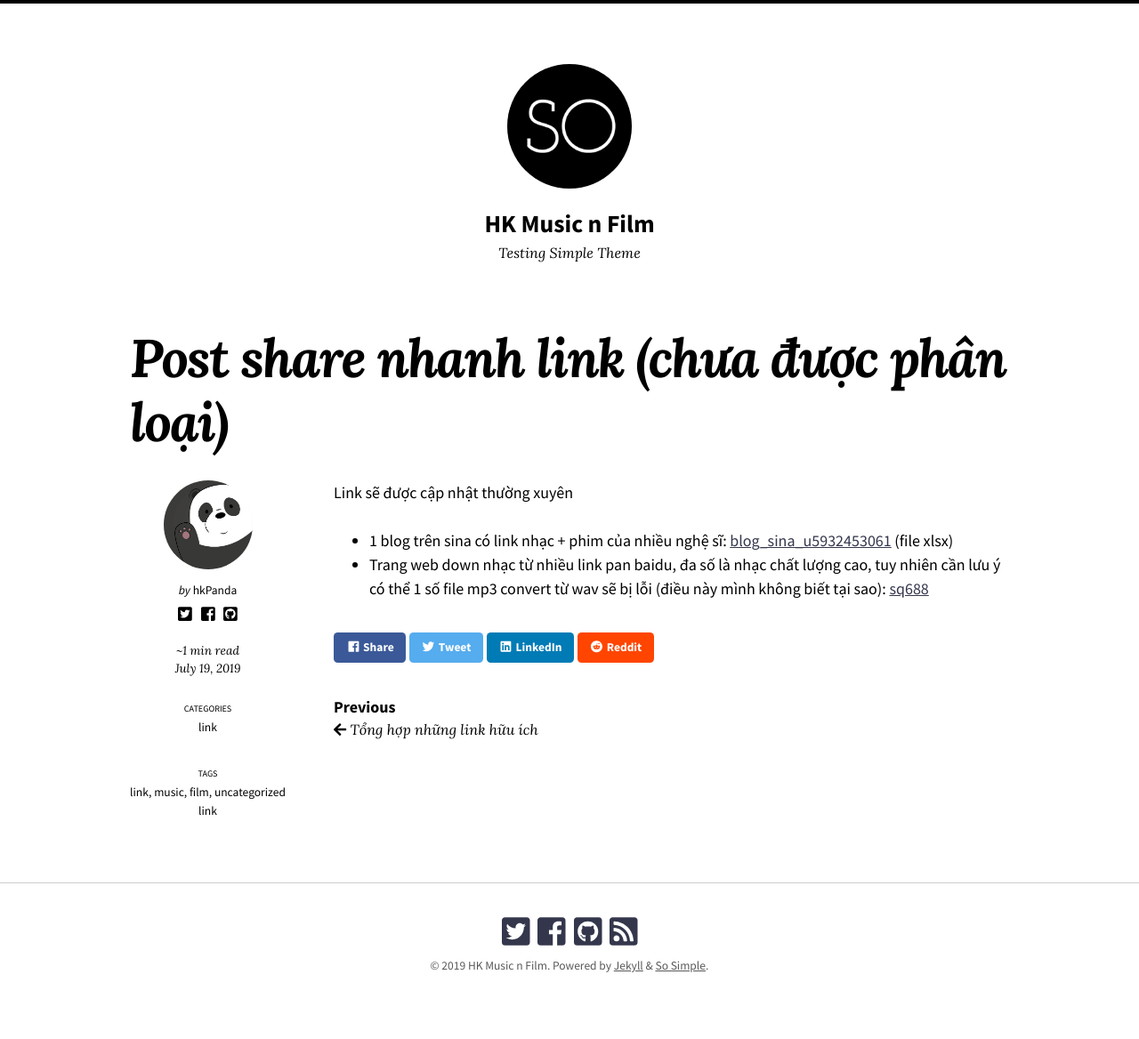
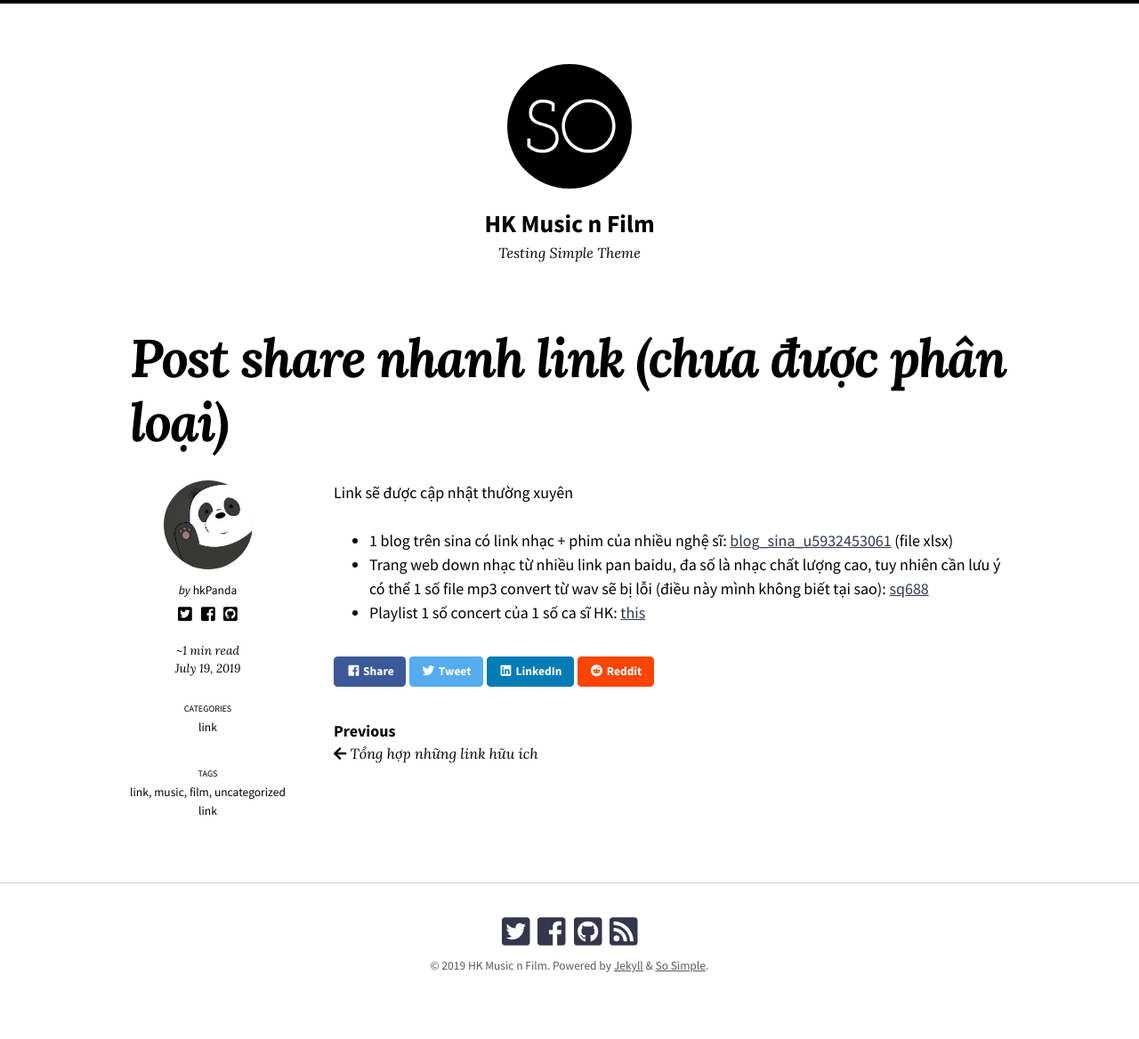
Before and after one commit to hkmusic-film/new-page, a Jekyll site: the page built from _posts/2019-07-19-quick-links.md, in a window 1280 px wide. Shown: the whole page at 89% size. Built offline with Jekyll 4.4.1, drawn with Linux system fonts in a browser that asks for light colours; nearby versions of some CDN libraries.

Commit message:
Update 2019-07-19-quick-links.md

```diff
--- a/_posts/2019-07-19-quick-links.md
+++ b/_posts/2019-07-19-quick-links.md
@@ -15,3 +15,4 @@ Link sẽ được cập nhật thường xuyên
 
 - 1 blog trên sina có link nhạc + phim của nhiều nghệ sĩ: [blog_sina_u5932453061](https://github.com/hkmusic-film/site-data/blob/master/blog_sina_u5932453061.xlsx) (file xlsx)
 - Trang web down nhạc từ nhiều link pan baidu, đa số là nhạc chất lượng cao, tuy nhiên cần lưu ý có thể 1 số file mp3 convert từ wav sẽ bị lỗi (điều này mình không biết tại sao): [sq688](https://www.sq688.com/detail/547.html)
+- Playlist 1 số concert của 1 số ca sĩ HK: [this](https://www.youtube.com/playlist?list=PLqQb_9kDZgTq-BgWjjfSEOeWl2yYb8WX4)
```
